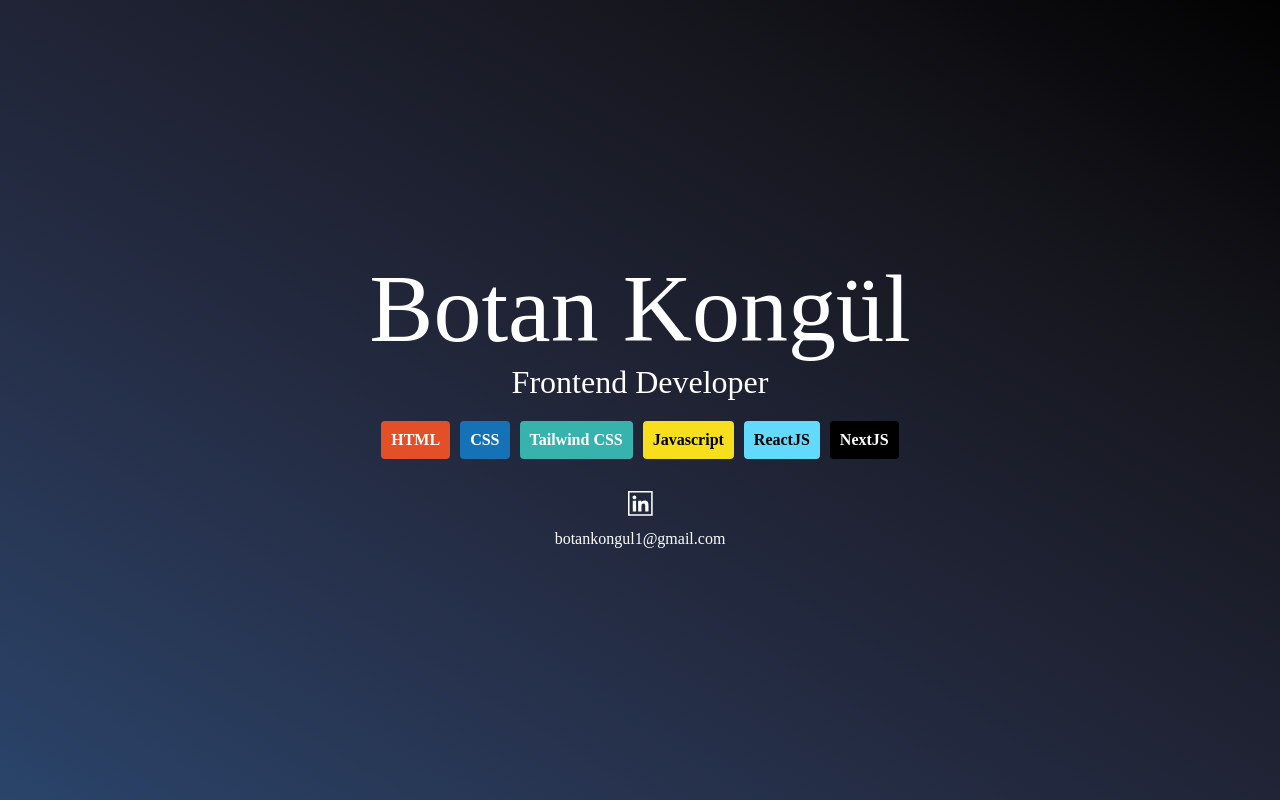
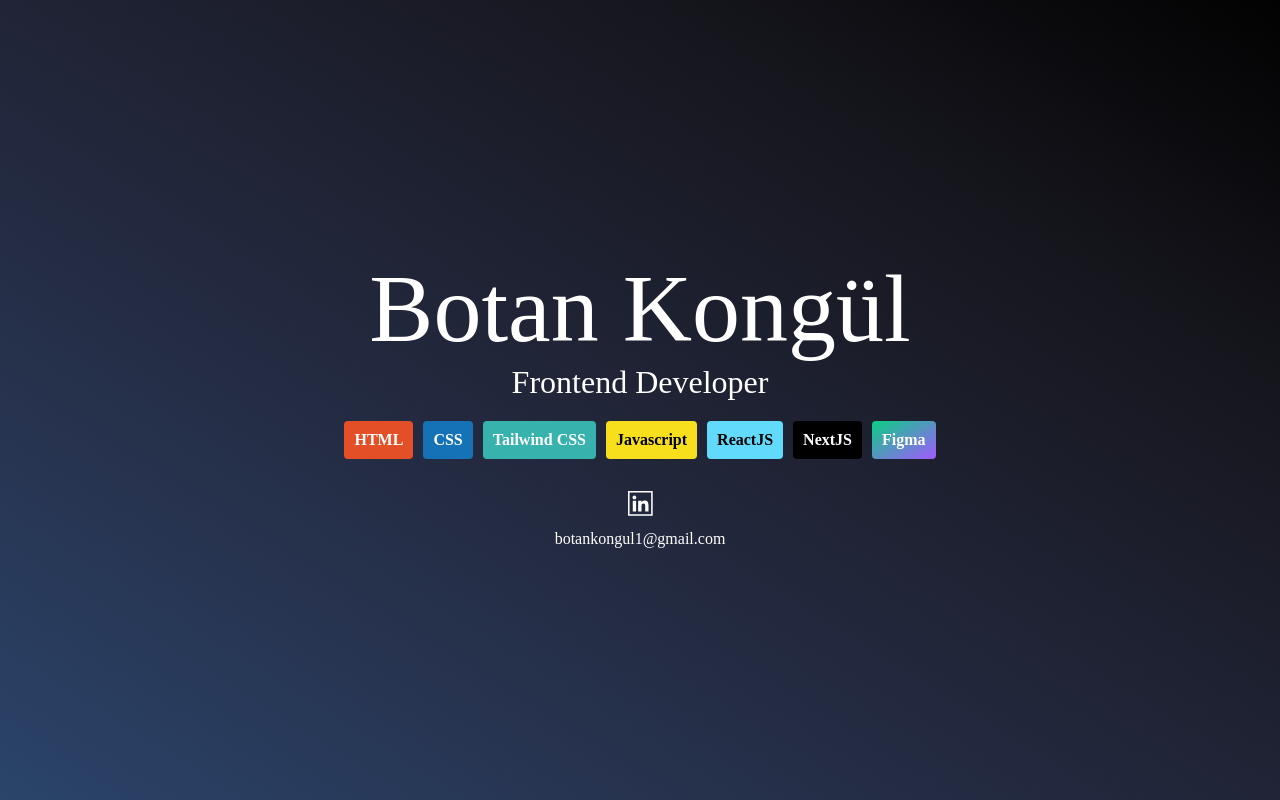
Before and after one commit to Botan-Kongul/website, a plain HTML site: page index.html in a window 1280 px wide. Drawn offline with Linux system fonts and the light colour scheme.

Commit message:
a new box has been added

```diff
--- a/index.html
+++ b/index.html
@@ -21,7 +21,7 @@
                 <span>Javascript</span>
                 <span>ReactJS</span>
                 <span>NextJS</span>
-
+                <span>Figma</span>
             </div>
         </div>
 
--- a/stlye.css
+++ b/stlye.css
@@ -91,6 +91,9 @@
 .tech-skills span:nth-child(6){
     background-color: #000000;
 }
+.tech-skills span:nth-child(7){
+    background: linear-gradient(to bottom right, #0ACF83, #A259FF);
+}
 
 @media only screen and (max-width: 600px) {
     .name {
```
